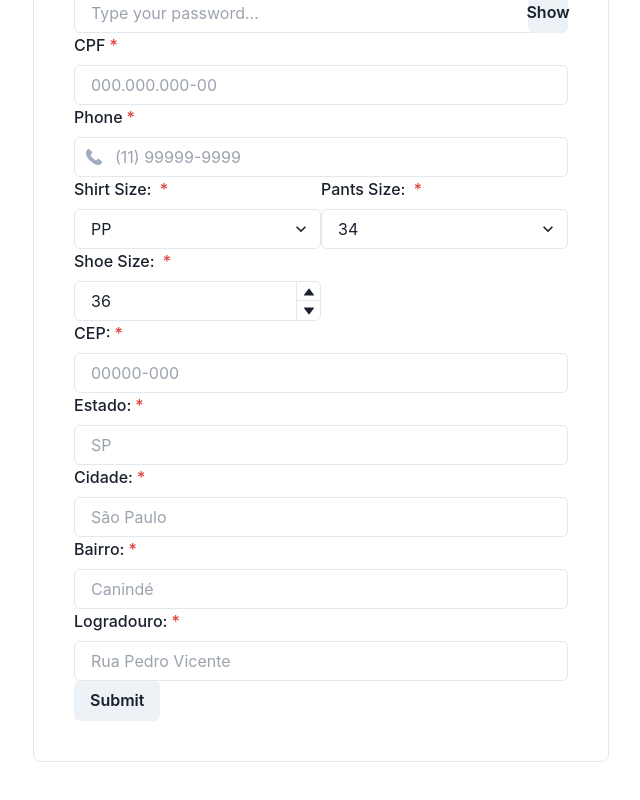
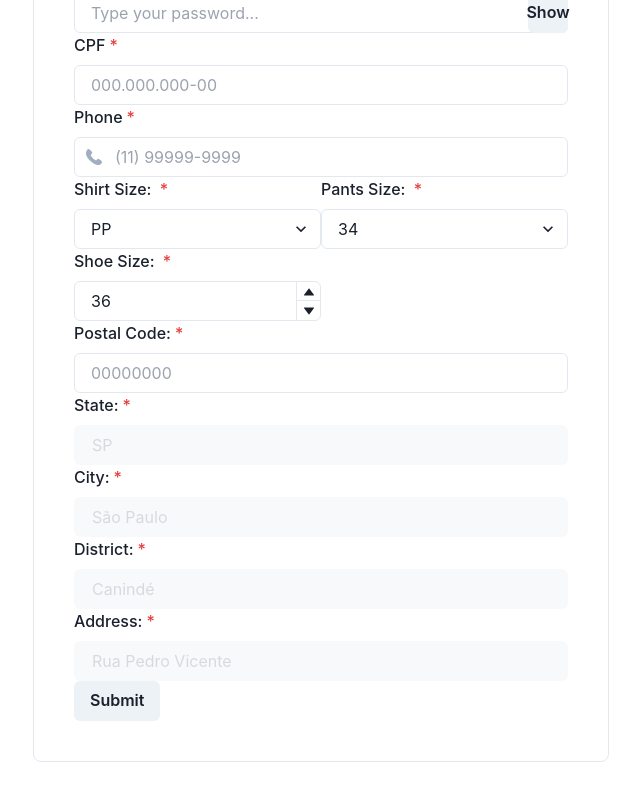
Before and after one commit to firehead-pds/development, a React (Vite) app in the folder client/: page /signup in a window 1280 px wide. Shown: the part 376-1176 px from the top of the page, without its empty margins (319-959 px from the left). Built offline with nearby package versions, Linux system fonts and the light colour scheme.

Commit message:
Set up getCEP from ViaCEP API with React Query

```diff
--- a/client/package.json
+++ b/client/package.json
@@ -14,12 +14,12 @@
     "@chakra-ui/react": "^2.8.2",
     "@emotion/react": "^11.11.4",
     "@emotion/styled": "^11.11.5",
+    "@tanstack/react-query": "^5.29.2",
     "framer-motion": "^11.0.28",
     "react": "^18.2.0",
     "react-dom": "^18.2.0",
     "react-hook-form": "^7.51.3",
-    "react-router-dom": "^6.22.3",
-    "swr": "^2.2.5"
+    "react-router-dom": "^6.22.3"
   },
   "devDependencies": {
     "@types/react": "^18.2.66",
--- a/client/src/App.tsx
+++ b/client/src/App.tsx
@@ -1,4 +1,5 @@
 import Signup from "./pages/Signup.tsx";
+import { QueryClient, QueryClientProvider } from "@tanstack/react-query";
 import {
   createBrowserRouter,
   Link as ReactRouterLink,
@@ -6,6 +7,8 @@ import {
 } from "react-router-dom";
 import Layout from "./pages/Layout.tsx";
 import { Link } from "@chakra-ui/react";
+
+const queryClient = new QueryClient();
 
 const router = createBrowserRouter([
   {
@@ -31,7 +34,9 @@ const router = createBrowserRouter([
 function App() {
   return (
     <>
-      <RouterProvider router={router} />
+      <QueryClientProvider client={queryClient}>
+        <RouterProvider router={router} />
+      </QueryClientProvider>
     </>
   );
 }
--- a/client/src/pages/Signup.tsx
+++ b/client/src/pages/Signup.tsx
@@ -19,6 +19,7 @@ import {
   NumberInputStepper,
   Select,
 } from "@chakra-ui/react";
+import { useQuery } from "@tanstack/react-query";
 
 interface IFormInputs {
   name: string;
@@ -31,13 +32,27 @@ interface IFormInputs {
   shirtSize: string;
   pantsSize: string;
   postalCode: string;
+  state: string;
+  city: string;
+  district: string;
   address: string;
-  district: string;
-  city: string;
-  state: string;
 }
 
 const pantsSizes = [34, 36, 38, 40, 42, 44, 46, 48, 50];
+
+/*
+const CreateTodo = () => {
+  const mutation = useMutation(formData => {
+    return fetch('/api', formData)
+  })
+  const onSubmit = event => {
+    event.preventDefault()
+    mutation.mutate(new FormData(event.target))
+  }
+
+  return <form onSubmit={onSubmit}>...</form>
+}
+*/
 
 export default function Signup() {
   const {
@@ -46,23 +61,39 @@ export default function Signup() {
     formState: { errors },
   } = useForm<IFormInputs>({ mode: "onBlur" });
 
-  const onSubmit: SubmitHandler<IFormInputs> = (data) =>
+  const onSubmit: SubmitHandler<IFormInputs> = async (formData) => {
+    const finalFormData: IFormInputs = Object.assign(formData,
+      { "state": data.uf }, { "city": data.localidade },
+      { "district": data.bairro }, { "address": data.logradouro });
     setTimeout(() => {
-      alert(JSON.stringify(data, null, 2));
+      alert(JSON.stringify(finalFormData, null, 2));
     }, 1000);
+  }
+
 
   const [showPassword, setShowPassword] = useState(false);
   const handleShowPassword = () => setShowPassword((prev) => !prev);
 
+
+  const [postalCode, setPostalCode] = useState("");
+  const { data, refetch } = useQuery({
+    queryKey: ['cepData'],
+    queryFn: () => {
+      return fetch("https://viacep.com.br/ws/" + postalCode + "/json").then((res) => {
+        return res.json()
+      }
+      )
+    },
+    enabled: false
+  });
+
   const postalCodeBlurHandler: React.FocusEventHandler<
     HTMLInputElement
   > = async (e) => {
-    const postalCode = e.target.value;
+    setPostalCode(e.target.value);
     if (postalCode.length !== 8) return;
-    const req = await fetch("https://viacep.com.br/ws/" + postalCode + "/json");
-
-    const res = await req.json();
-    console.log(res);
+    await refetch();
+    console.log(data);
   };
 
   return (
@@ -278,14 +309,14 @@ export default function Signup() {
 
           <Grid>
             <FormControl isRequired isInvalid={!!errors.postalCode}>
-              <FormLabel htmlFor="cep">CEP:</FormLabel>
+              <FormLabel htmlFor="postalCode">Postal Code:</FormLabel>
               <Input
-                id="cep"
+                id="postalCode"
                 type="text"
-                placeholder="00000-000"
+                placeholder="00000000"
                 {...register("postalCode", {
                   pattern: {
-                    value: /^\d{5}[-]?\d{3}$/,
+                    value: /^\d{8}$/,
                     message: "The pattern is invalid!",
                   },
                   onBlur: postalCodeBlurHandler,
@@ -295,40 +326,48 @@ export default function Signup() {
                 {errors.postalCode && errors.postalCode.message}
               </FormErrorMessage>
             </FormControl>
-            <FormControl isRequired isInvalid={!!errors.state}>
-              <FormLabel htmlFor="estado">Estado:</FormLabel>
+            <FormControl isRequired>
+              <FormLabel htmlFor="state">State:</FormLabel>
               <Input
-                id="estado"
+                disabled
+                value={data !== undefined ? data.uf : ""}
+                variant="filled"
+                id="state"
                 type="text"
                 placeholder="SP"
-                {...register("state")}
               />
             </FormControl>
-            <FormControl isRequired isInvalid={!!errors.city}>
-              <FormLabel htmlFor="cidade">Cidade:</FormLabel>
+            <FormControl isRequired>
+              <FormLabel htmlFor="city">City:</FormLabel>
               <Input
-                id="cidade"
+                disabled
+                value={data !== undefined ? data.localidade : ""}
+                variant="filled"
+                id="city"
                 type="text"
                 placeholder="São Paulo"
-                {...register("city")}
               />
             </FormControl>
-            <FormControl isRequired isInvalid={!!errors.district}>
-              <FormLabel htmlFor="bairro">Bairro:</FormLabel>
+            <FormControl isRequired>
+              <FormLabel htmlFor="district">District:</FormLabel>
               <Input
-                id="bairro"
+                disabled
+                value={data !== undefined ? data.bairro : ""}
+                variant="filled"
+                id="district"
                 type="text"
                 placeholder="Canindé"
-                {...register("district")}
               />
             </FormControl>
-            <FormControl isRequired isInvalid={!!errors.address}>
-              <FormLabel htmlFor="logradouro">Logradouro:</FormLabel>
+            <FormControl isRequired>
+              <FormLabel htmlFor="address">Address:</FormLabel>
               <Input
-                id="logradouro"
+                disabled
+                value={data !== undefined ? data.logradouro : ""}
+                variant="filled"
+                id="address"
                 type="text"
                 placeholder="Rua Pedro Vicente"
-                {...register("address")}
               />
             </FormControl>
           </Grid>
```
Also changed, not shown: 1 other file (tests, documents, lock files or other folders).
